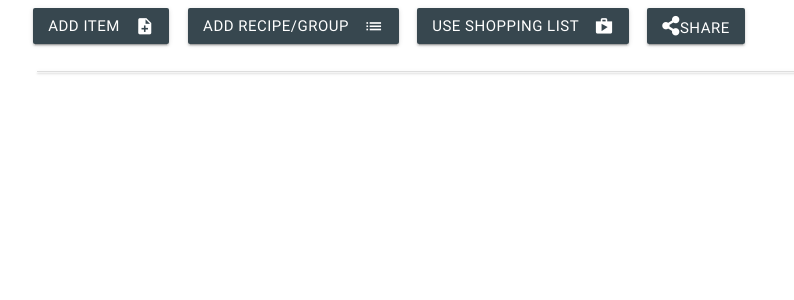
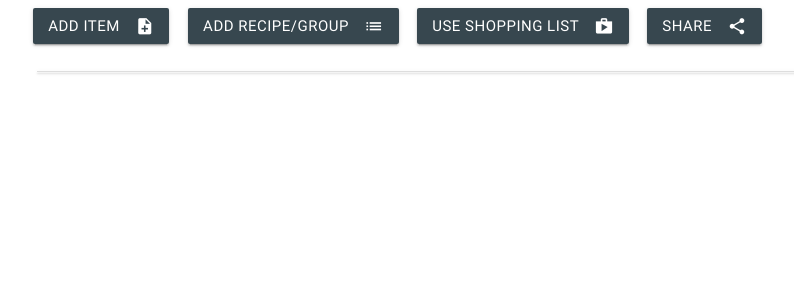
Before and after one commit to xz3t/milestone-3, a Flask app: page /shopping_list in a window 1280 px wide. Shown: the part 74-374 px from the top of the page, without its empty margins (155-949 px from the left). Run offline with Flask 2, Linux system fonts and the light colour scheme; the visitor is signed in with stand-in values (Sample User, id 1); data that the repository does not hold is empty; some libraries are stand-ins or nearby versions.

Commit message:
Share button change from fontawesome to material to keep same source for icons

```diff
--- a/templates/shopping_list.html
+++ b/templates/shopping_list.html
@@ -10,7 +10,7 @@
       class="material-icons right">list</i>Add Recipe/Group</a>
   <a class="waves-effect waves-light btn blue-grey darken-3 " href="{{url_for('shopping_list_temp')}}"><i
       class="material-icons right">shop</i>Use shopping list</a>
-  <a class="waves-effect waves-light btn blue-grey darken-3 modal-trigger " href="#modal2"><i class="fas fa-share-alt"></i>Share</a>
+  <a class="waves-effect waves-light btn blue-grey darken-3 modal-trigger " href="#modal2"><i class="material-icons right">share</i>Share</a>
 </div>
 
 <ul class="collapsible">
```
